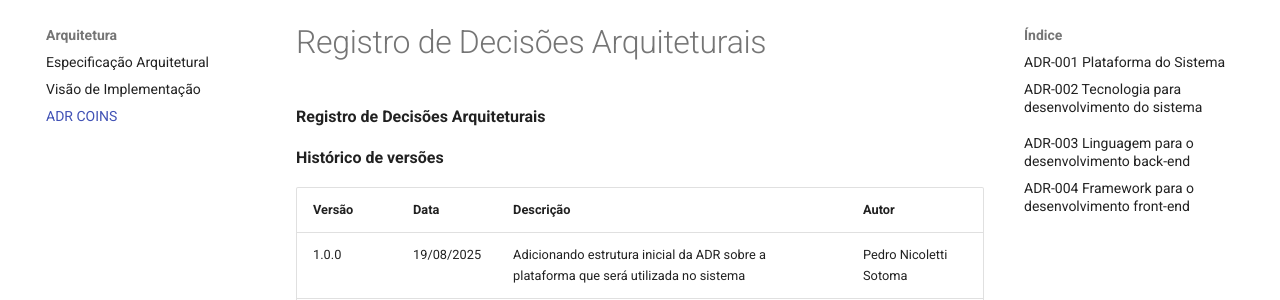
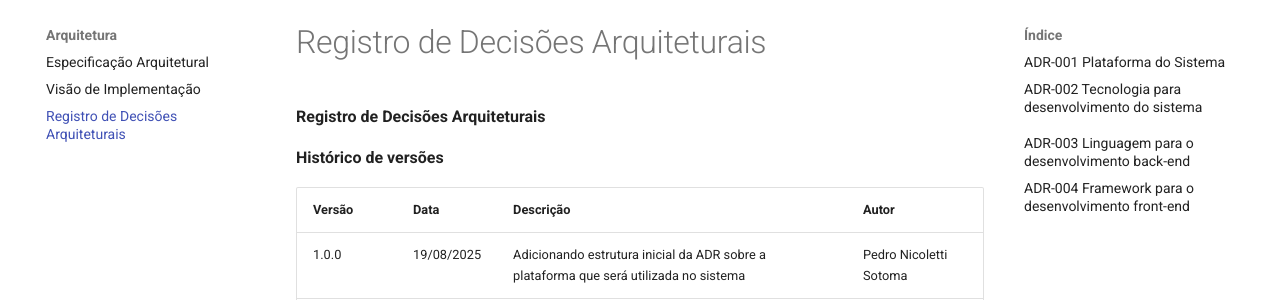
Before and after one commit to NES-Contabilidade-Integrada/doc-coins2026.1, an MkDocs documentation site: the page built from docs/arquitetura/adr-coins.md, in a window 1280 px wide. Shown: the part 124-424 px from the top of the page. Built offline with MkDocs 1.6.1 and Material for MkDocs 9.7.7, drawn with Linux system fonts in a browser that asks for light colours.

Commit message:
docs: atualizar regra de nome de documento para evitar COINS e corrigir navegação ADR

```diff
--- a/mkdocs.yml
+++ b/mkdocs.yml
@@ -41,7 +41,7 @@ nav:
   - Arquitetura:
       - Especificação Arquitetural: arquitetura/especificacao-arquitetural.md
       - Visão de Implementação: arquitetura/visao-de-implementacao.md
-      - ADR COINS: arquitetura/adr-coins.md
+      - Registro de Decisões Arquiteturais: arquitetura/adr-coins.md
   - Requisitos:
       - Apuração de Regras: requisitos/apuracao-regras.md
       - DRE e Regras: requisitos/DRE-regras.md
```
Also changed, not shown: .github/skills/boas-praticas-markdown.md.
